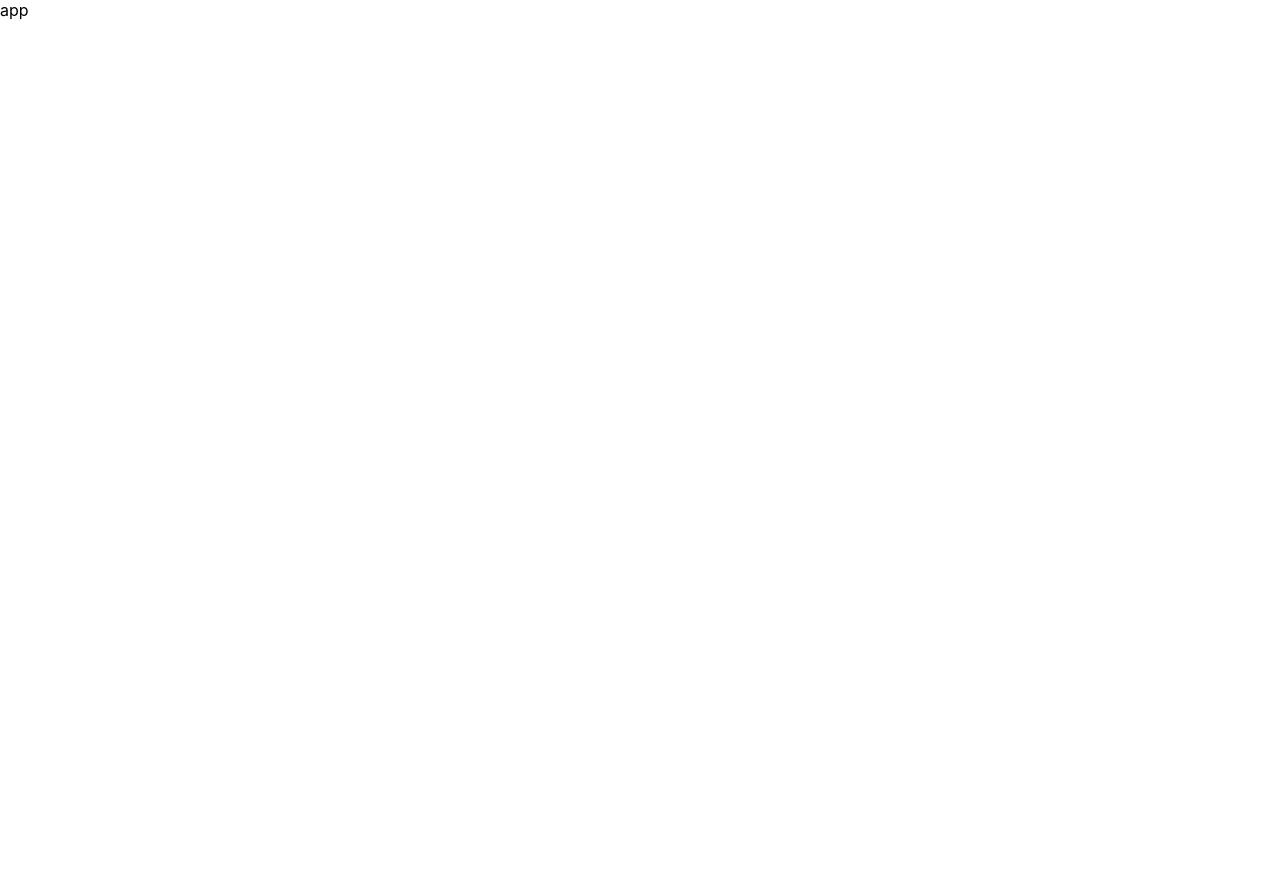
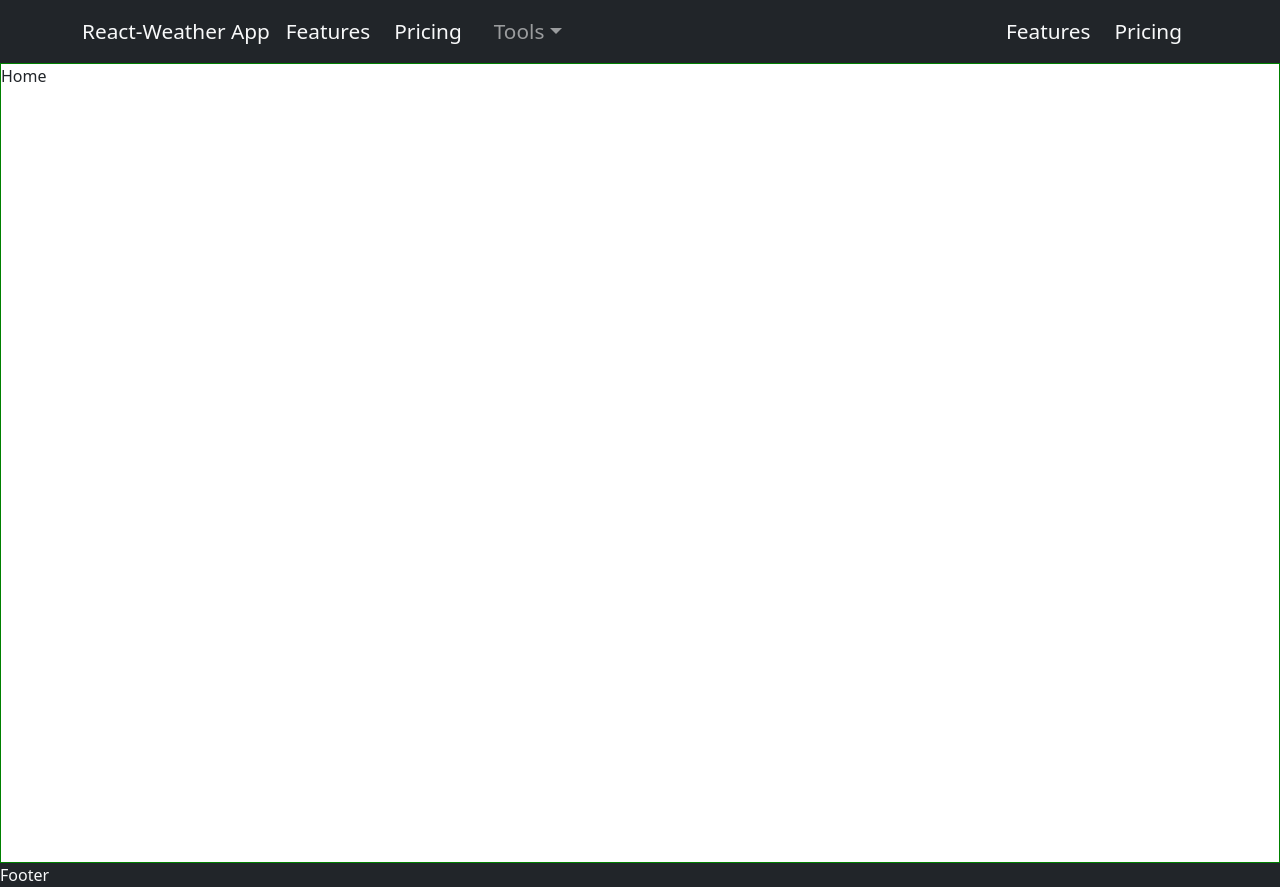
Before and after one commit to jipark92/react-weather-app, a React (Create React App) app: page / in a window 1280 px wide. Before the commit the page ends 800 px from the top, so only its background shows below. Built offline with nearby package versions, Linux system fonts and the light colour scheme.

Commit message:
add components, route switch, style header/footer

```diff
--- a/src/App.js
+++ b/src/App.js
@@ -1,8 +1,9 @@
+import RouteSwitch from "./RouteSwitch";
 
 function App() {
   return (
     <div className="main-container">
-      app
+      <RouteSwitch/>
     </div>
   );
 }
--- /dev/null
+++ b/src/RouteSwitch.js
@@ -0,0 +1,16 @@
+import { BrowserRouter, Routes, Route } from "react-router-dom"
+import Header from "./components/Header"
+import Home from "./components/Home"
+import Footer from "./components/Footer"
+
+export default function RouteSwitch() {
+    return (
+        <BrowserRouter>
+        <Header/>
+            <Routes>
+                <Route path='/' element={<Home/>}/>
+            </Routes>
+        <Footer/>
+        </BrowserRouter>
+    )
+}
--- /dev/null
+++ b/src/components/Footer.js
@@ -0,0 +1,8 @@
+
+export default function Footer() {
+    return (
+        <div className="footer-container bg-dark text-light">
+            Footer
+        </div>
+    )
+}
--- /dev/null
+++ b/src/components/Header.js
@@ -0,0 +1,28 @@
+import { Navbar, NavDropdown, Nav, Container } from 'react-bootstrap';
+import {Link} from 'react-router-dom'
+
+export default function Header() {
+    return (
+        <Navbar className='nav' collapseOnSelect expand="lg" bg="dark" variant="dark">
+            <Container>
+                <Link to="/" className='text-light'>React-Weather App</Link>
+                <Navbar.Toggle aria-controls="responsive-navbar-nav" />
+                <Navbar.Collapse id="responsive-navbar-nav">
+                    <Nav className="nav me-auto">
+                        <Link to="/features" className='text-light'>Features</Link>
+                        <Link to="/pricing" className='text-light'>Pricing</Link>
+                    <NavDropdown title="Tools" id="collasible-nav-dropdown">
+                        <Link to="/features">Features</Link>
+                        <NavDropdown.Divider />
+                        <Link to="/features">Features</Link>
+                    </NavDropdown>
+                    </Nav>
+                    <Nav className='nav'>
+                        <Link to="/features" className='text-light'>Features</Link>
+                        <Link to="/pricing" className='text-light'>Pricing</Link>
+                    </Nav>
+                </Navbar.Collapse>
+            </Container>
+        </Navbar>
+    )
+}
--- /dev/null
+++ b/src/components/Home.js
@@ -0,0 +1,9 @@
+import React from 'react'
+
+export default function Home() {
+    return (
+        <div className='home-container'>
+            Home
+        </div>
+    )
+}
--- a/src/index.css
+++ b/src/index.css
@@ -1,13 +1,22 @@
-body {
+* {
   margin: 0;
-  font-family: -apple-system, BlinkMacSystemFont, 'Segoe UI', 'Roboto', 'Oxygen',
-    'Ubuntu', 'Cantarell', 'Fira Sans', 'Droid Sans', 'Helvetica Neue',
-    sans-serif;
-  -webkit-font-smoothing: antialiased;
-  -moz-osx-font-smoothing: grayscale;
+  padding: 0;
+  box-sizing: border-box;
 }
 
-code {
-  font-family: source-code-pro, Menlo, Monaco, Consolas, 'Courier New',
-    monospace;
+.nav{
+  display:flex;
+  align-items: center;
+  gap:0.5rem;
+  font-size: 1.3rem;
 }
+
+.nav a{
+  text-decoration: none;
+  padding-right: 1rem;
+}
+
+.home-container{
+  height:100vh;
+  border:1px solid green;
+}
--- a/src/index.js
+++ b/src/index.js
@@ -2,6 +2,7 @@ import React from 'react';
 import ReactDOM from 'react-dom/client';
 import './index.css';
 import App from './App';
+import 'bootstrap/dist/css/bootstrap.min.css';
 
 const root = ReactDOM.createRoot(document.getElementById('root'));
 root.render(
```
